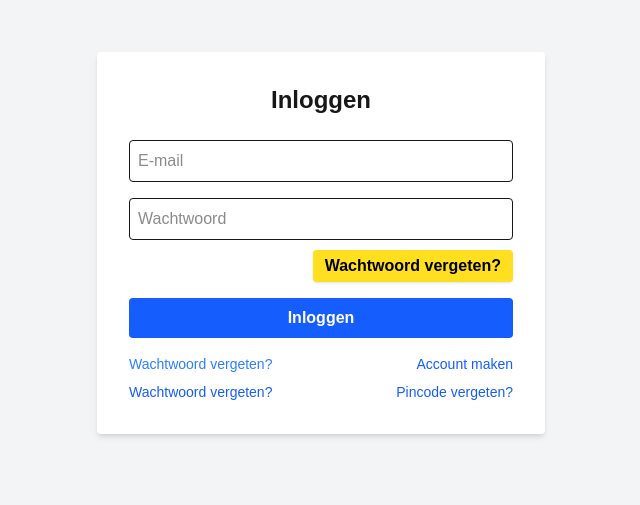
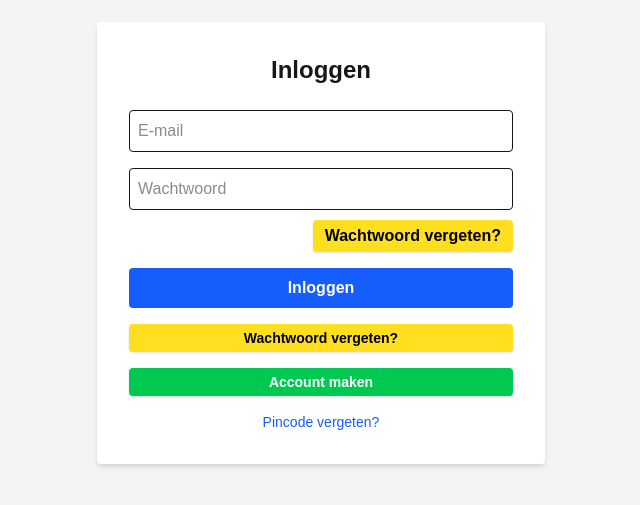
Before and after one commit to chinfosieeuw9-prog/misterplace, a Next.js app: page /auth in a window 1280 px wide. Shown: the part 157-662 px from the top of the page, without its empty margins (319-959 px from the left). Built offline with nearby package versions, Linux system fonts and the light colour scheme.

Commit message:
Enhance 'Wachtwoord vergeten?' button styling and layout in login form

```diff
--- a/src/app/auth/page.tsx
+++ b/src/app/auth/page.tsx
@@ -90,25 +90,28 @@ export default function AuthPage() {
           </button>
         </form>
             <div className="mt-4 flex flex-col gap-2 text-sm">
-          <div className="flex justify-between">
               {view === 'login' && (
+                <>
                   <button
                     type="button"
-                className="text-blue-500 hover:underline text-left"
+                    className="bg-yellow-300 text-black font-bold px-3 py-1 rounded shadow hover:bg-yellow-400 focus:outline-none focus:ring-2 focus:ring-yellow-500 focus:ring-offset-2 transition-all duration-150 mb-2"
                     onClick={() => setView('forgot')}
                   >
                     Wachtwoord vergeten?
                   </button>
+                  <button
+                    type="button"
+                    className="bg-green-500 text-white font-bold px-3 py-1 rounded shadow hover:bg-green-600 focus:outline-none focus:ring-2 focus:ring-green-500 focus:ring-offset-2 transition-all duration-150 mb-2"
+                    onClick={() => setView('register')}
+                  >
+                    Account maken
+                  </button>
+                </>
               )}
               {view !== 'login' && (
                 <button className="text-blue-600" onClick={() => setView('login')}>Inloggen</button>
               )}
-            {view !== 'register' && (
-              <button className="text-blue-600" onClick={() => setView('register')}>Account maken</button>
-            )}
-          </div>
-          <div className="flex justify-between">
-            {view !== 'forgot' && (
+              {view !== 'forgot' && view !== 'login' && (
                 <button className="text-blue-600" onClick={() => setView('forgot')}>Wachtwoord vergeten?</button>
               )}
               <button className="text-blue-600" onClick={() => {
@@ -122,6 +125,5 @@ export default function AuthPage() {
             </div>
       </div>
     </div>
-    </div>
   );
 }
```
Lines whose indentation alone changed are shown as unchanged.
